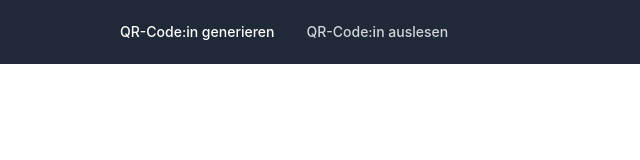
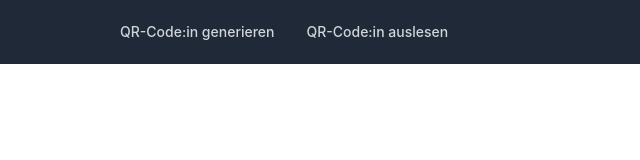
Before and after one commit to timglabisch/WirVsVirusHack, a plain HTML site: page public/index.html in a window 1280 px wide. Shown: the full height of the page, 0-640 px from the left. Drawn offline with nearby package versions, Linux system fonts and the light colour scheme.

Commit message:
fixed text color in index.html

```diff
--- a/public/index.html
+++ b/public/index.html
@@ -20,7 +20,7 @@
                         <div class="hidden md:block">
                             <div class="ml-10 flex items-baseline">
                                 <a href="qrcode_gen_tw.html"
-                                    class="px-3 py-2 rounded-md text-sm font-medium text-white">QR-Code:in
+                                    class="px-3 py-2 rounded-md text-sm font-medium text-gray-300">QR-Code:in
                                     generieren</a>
                                 <a href="qrcode_read_tw.html"
                                     class="px-3 py-2 rounded-md text-sm font-medium text-gray-300">QR-Code:in
```
